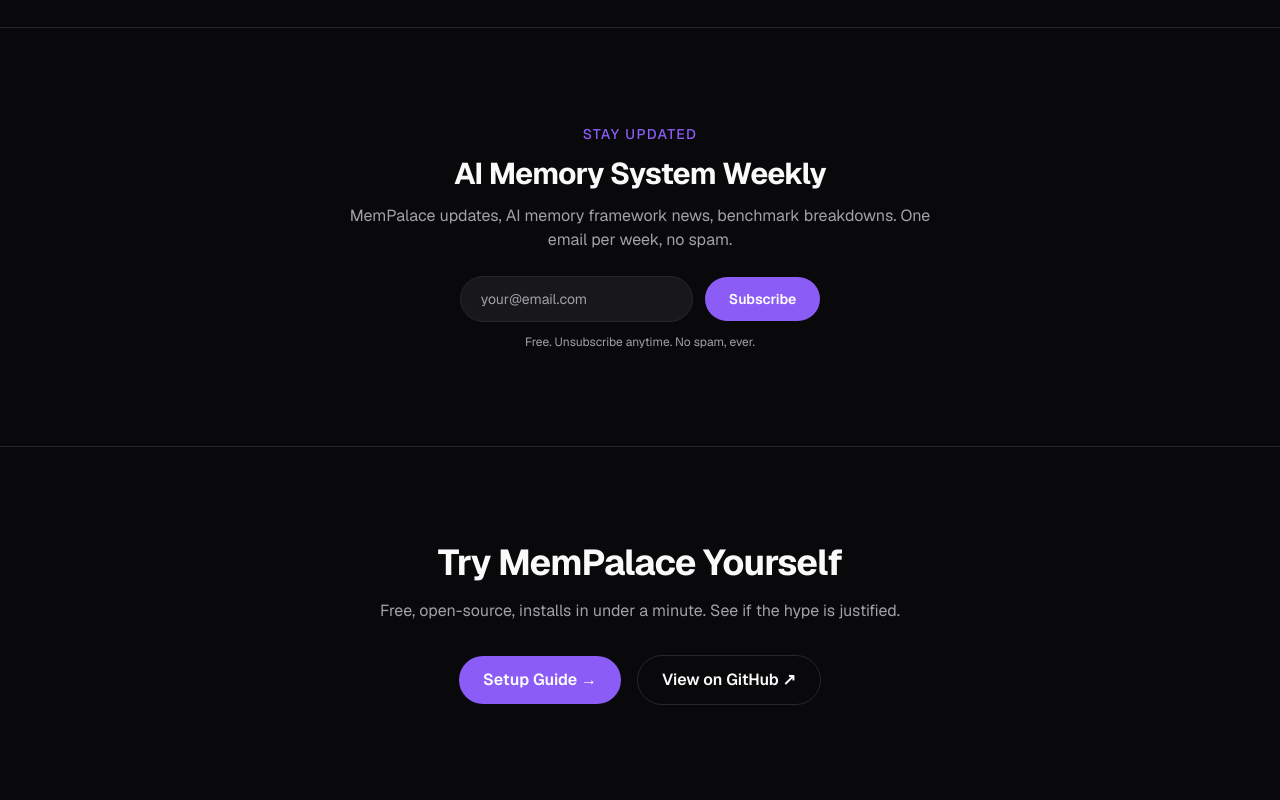
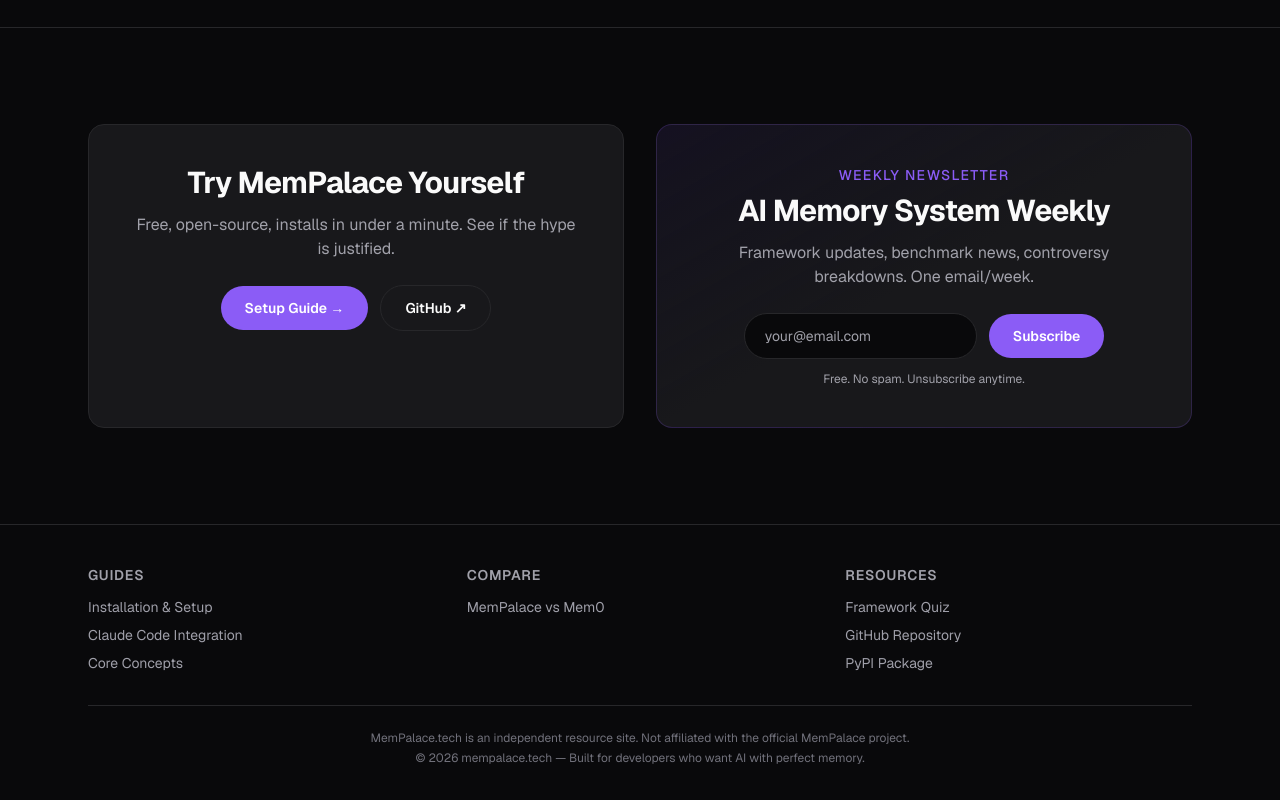
Before and after one commit to Jayden72Huang/mempalace-tech, a Next.js app: page / in a window 1280 px wide. Shown: the part 7900-8700 px from the top of the page. Built offline with nearby package versions, Linux system fonts and the light colour scheme; no server answers.

Commit message:
fix: merge Newsletter + CTA into unified two-column section
Replaces two separate sections with a single grid layout:
- Left card: Try MemPalace (Setup + GitHub buttons)
- Right card: Newsletter subscribe (accent gradient border)

Co-Authored-By: Claude Opus 4.6 (1M context) <noreply@anthropic.com>

```diff
--- a/src/app/page.tsx
+++ b/src/app/page.tsx
@@ -463,14 +463,28 @@ export default function HomePage() {
         </div>
       </section>
 
-      {/* ======================== NEWSLETTER ======================== */}
+      {/* ======================== CTA + NEWSLETTER (COMBINED) ======================== */}
       <section className="border-t border-card-border py-16 sm:py-24">
-        <div className="mx-auto max-w-2xl px-4 text-center sm:px-6">
-          <p className="text-sm font-medium uppercase tracking-widest text-accent">Stay updated</p>
-          <h2 className="mt-3 text-2xl font-bold tracking-tight sm:text-3xl">AI Memory System Weekly</h2>
-          <p className="mt-3 text-muted">
-            MemPalace updates, AI memory framework news, benchmark breakdowns. One email per week, no spam.
-          </p>
+        <div className="mx-auto max-w-6xl px-4 sm:px-6">
+          <div className="grid gap-8 lg:grid-cols-2">
+            {/* Left: Try it */}
+            <div className="rounded-2xl border border-card-border bg-card p-8 text-center sm:p-10">
+              <h2 className="text-2xl font-bold tracking-tight sm:text-3xl">Try MemPalace Yourself</h2>
+              <p className="mt-3 text-muted">Free, open-source, installs in under a minute. See if the hype is justified.</p>
+              <div className="mt-6 flex flex-col items-center gap-3 sm:flex-row sm:justify-center">
+                <Link href="/guides/setup" className="inline-flex items-center rounded-full bg-accent px-6 py-3 text-sm font-semibold text-white transition-colors hover:bg-accent-hover">
+                  Setup Guide &rarr;
+                </Link>
+                <a href="https://github.com/milla-jovovich/mempalace" target="_blank" rel="noopener noreferrer" className="inline-flex items-center rounded-full border border-card-border px-6 py-3 text-sm font-semibold text-foreground transition-colors hover:bg-card">
+                  GitHub &#8599;
+                </a>
+              </div>
+            </div>
+            {/* Right: Newsletter */}
+            <div className="rounded-2xl border border-accent/20 bg-gradient-to-br from-accent/10 via-card to-card p-8 text-center sm:p-10">
+              <p className="text-sm font-medium uppercase tracking-widest text-accent">Weekly newsletter</p>
+              <h2 className="mt-2 text-2xl font-bold tracking-tight sm:text-3xl">AI Memory System Weekly</h2>
+              <p className="mt-3 text-muted">Framework updates, benchmark news, controversy breakdowns. One email/week.</p>
               <form
                 action="https://ai-memory-weekly.beehiiv.com/subscribe"
                 method="post"
@@ -482,31 +496,14 @@ export default function HomePage() {
                   name="email"
                   placeholder="your@email.com"
                   required
-              className="w-full max-w-xs rounded-full border border-card-border bg-card px-5 py-3 text-sm text-foreground placeholder:text-muted focus:border-accent focus:outline-none sm:w-auto"
+                  className="w-full max-w-xs rounded-full border border-card-border bg-background px-5 py-3 text-sm text-foreground placeholder:text-muted focus:border-accent focus:outline-none sm:w-auto"
                 />
-            <button
-              type="submit"
-              className="rounded-full bg-accent px-6 py-3 text-sm font-semibold text-white transition-colors hover:bg-accent-hover"
-            >
+                <button type="submit" className="rounded-full bg-accent px-6 py-3 text-sm font-semibold text-white transition-colors hover:bg-accent-hover">
                   Subscribe
                 </button>
               </form>
-          <p className="mt-3 text-xs text-muted">Free. Unsubscribe anytime. No spam, ever.</p>
+              <p className="mt-3 text-xs text-muted">Free. No spam. Unsubscribe anytime.</p>
             </div>
-      </section>
-
-      {/* ======================== CTA ======================== */}
-      <section className="border-t border-card-border py-16 sm:py-24">
-        <div className="mx-auto max-w-6xl px-4 text-center sm:px-6">
-          <h2 className="text-3xl font-bold tracking-tight sm:text-4xl">Try MemPalace Yourself</h2>
-          <p className="mx-auto mt-4 max-w-xl text-muted">Free, open-source, installs in under a minute. See if the hype is justified.</p>
-          <div className="mt-8 flex flex-col items-center justify-center gap-4 sm:flex-row">
-            <Link href="/guides/setup" className="inline-flex items-center rounded-full bg-accent px-6 py-3 text-base font-semibold text-white transition-colors hover:bg-accent-hover">
-              Setup Guide &rarr;
-            </Link>
-            <a href="https://github.com/milla-jovovich/mempalace" target="_blank" rel="noopener noreferrer" className="inline-flex items-center rounded-full border border-card-border px-6 py-3 text-base font-semibold text-foreground transition-colors hover:bg-card">
-              View on GitHub &#8599;
-            </a>
           </div>
         </div>
       </section>
```
Lines whose indentation alone changed are shown as unchanged.
